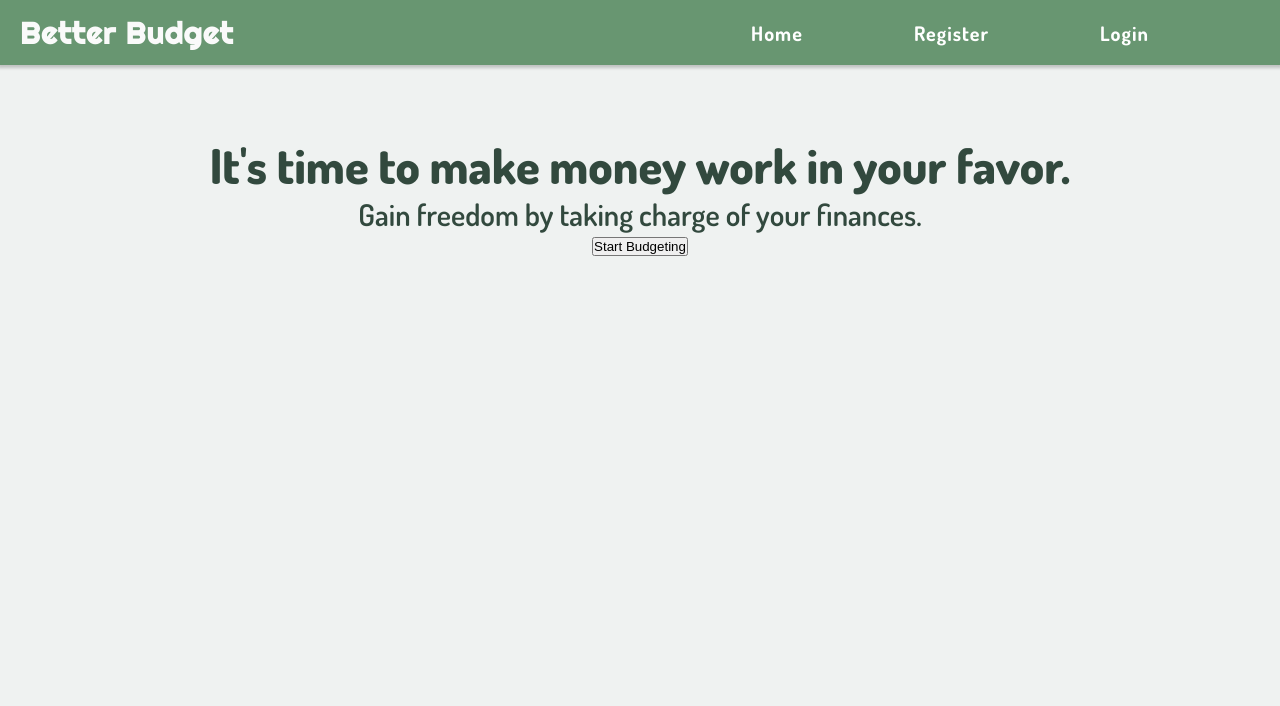
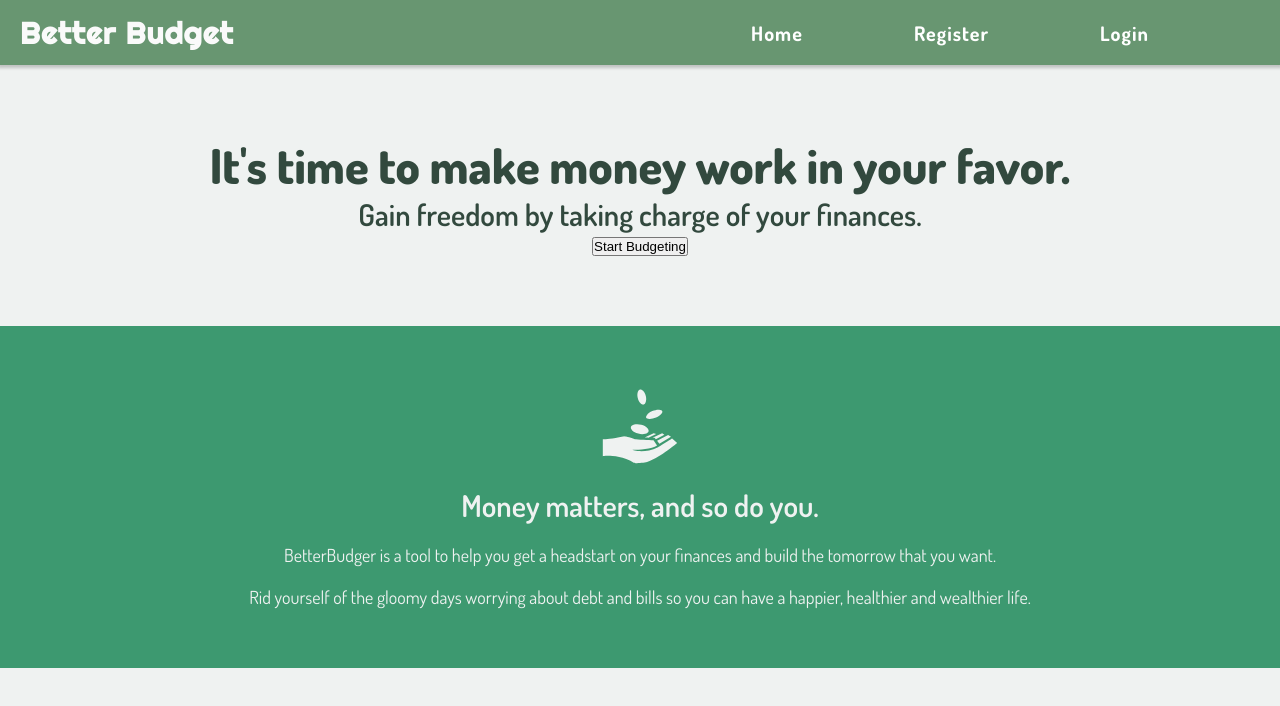
Before and after one commit to JohnSebastian3/better-budget, a React (Create React App) app in the folder client/: page / in a window 1280 px wide. Shown: the top 706 px of the page. Built offline with nearby package versions, Linux system fonts and the light colour scheme; no server answers; a web font is replaced by a local one.

Commit message:
Add react fragment and main component

```diff
--- a/client/src/pages/Homepage/Homepage.tsx
+++ b/client/src/pages/Homepage/Homepage.tsx
@@ -1,9 +1,12 @@
-import React  from 'react'
-import Header from './Header/Header';
-import classes from './Homepage.module.css';
+import React from "react";
+import Header from "./Header/Header";
+import Main from "./Main/Main";
 
 export default function Homepage() {
   return (
-    <Header></Header>
-  )
+    <React.Fragment>
+      <Header></Header>
+      <Main></Main>
+    </React.Fragment>
+  );
 }
```
